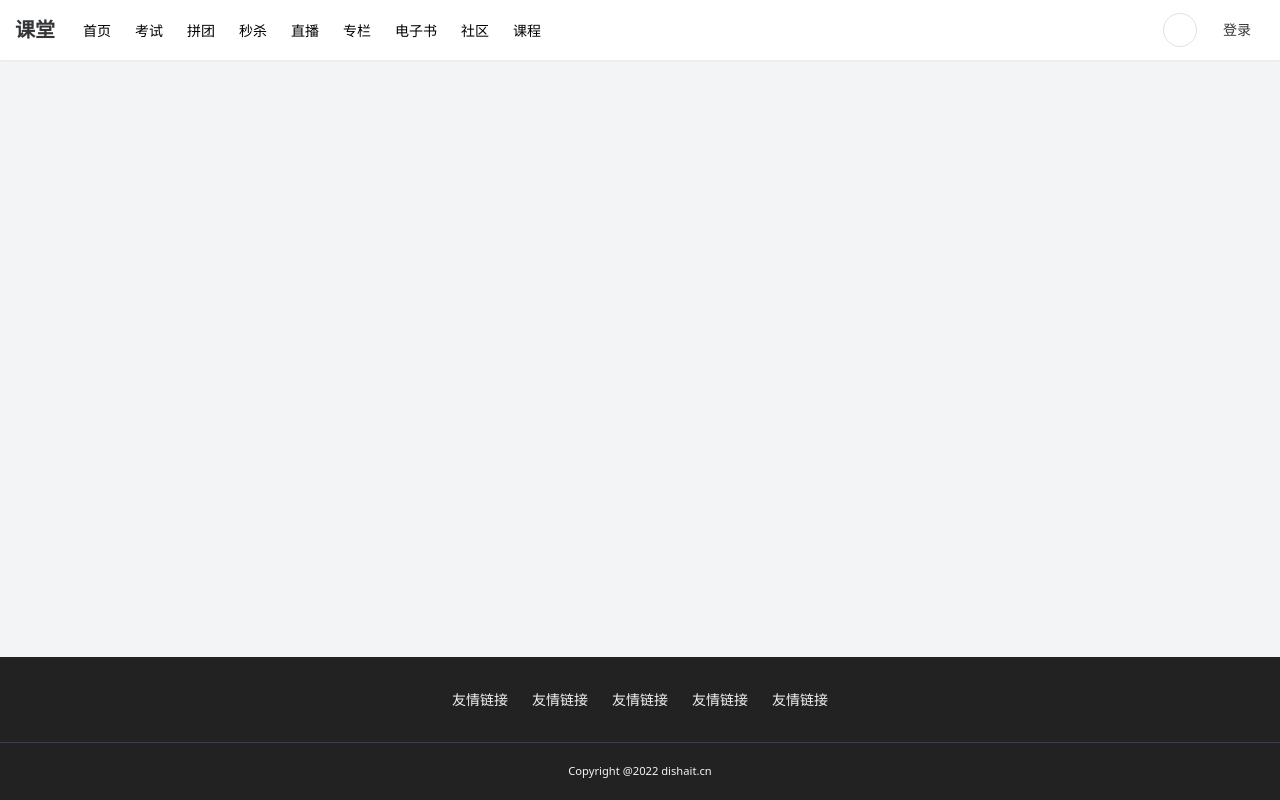
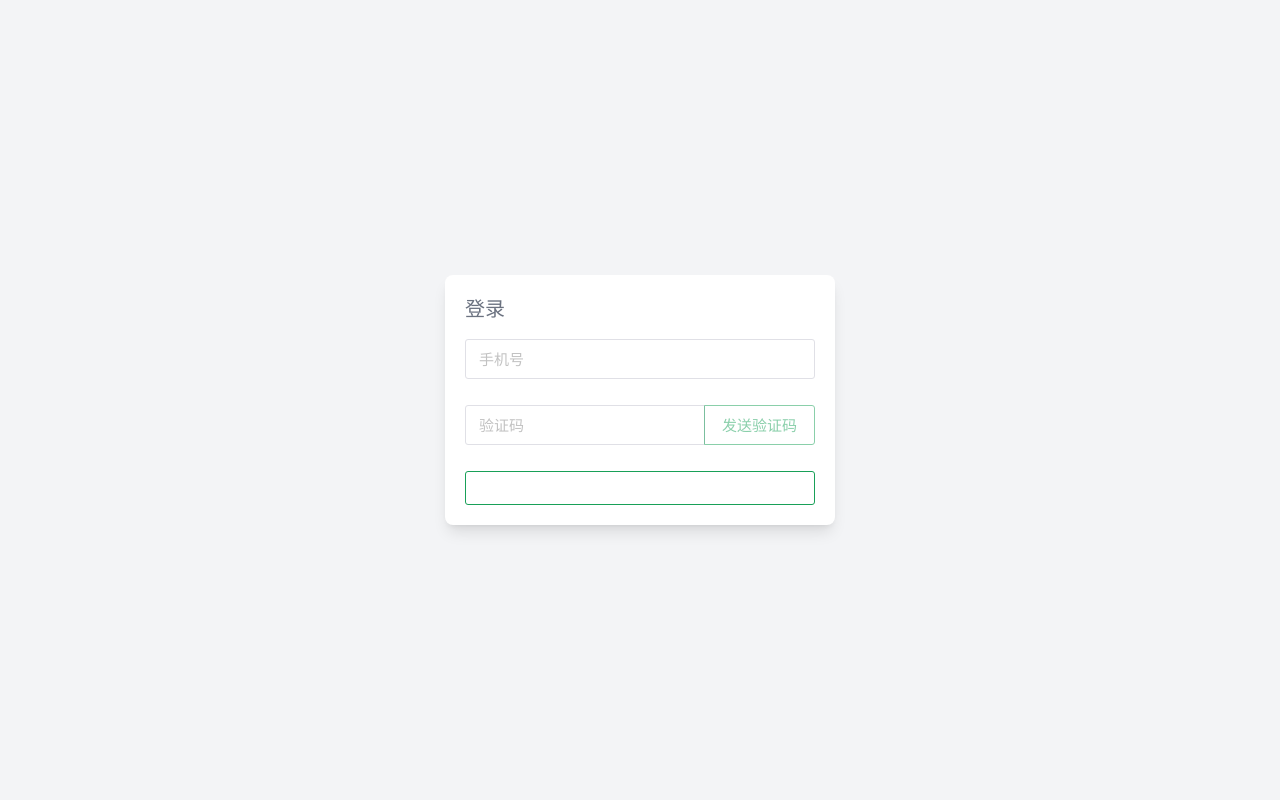
Before and after one commit to Lau225/nuxt-edu, a Nuxt app: page /bindphone in a window 1280 px wide. Built offline with nearby package versions, Linux system fonts and the light colour scheme; some icons are missing.

Commit message:
手机验证码制作完成

```diff
--- a/apis/user.js
+++ b/apis/user.js
@@ -22,3 +22,12 @@ export  function useRegApi(body){
         body
     })
 }
+
+// 获取手机验证码
+export function usePhoneCallApi(phone){
+    return useHttpPost("getCaptcha",'/get_captcha',{
+        body:{
+            phone
+        }
+    })
+}
--- /dev/null
+++ b/components/SendCode.vue
@@ -0,0 +1,41 @@
+<template>
+    <n-button type="primary" ghost @click="send" :loading="loading" :disabled="time>0||!phone">
+        {{ text }}
+    </n-button>
+</template>
+
+<script setup>
+import {NButton,createDiscreteApi } from "naive-ui";
+const props = defineProps(["phone"])
+const loading = ref(false)
+const time = ref(0)
+const text = computed(()=>{
+    if(loading.value){
+        return "发送中..."
+    }
+    if(time.value > 0){
+        return `${time.value}秒`
+    }
+    return "发送验证码"
+})
+const send = async () => {
+    console.log(props.phone);
+    loading.value = true
+    const timer = ref(null)
+    const {data,error} = await usePhoneCallApi(props.phone)
+    console.log(data,error);
+    loading.value = false
+    if(error.value) return
+    if(timer.value) clearInterval (timer.value)
+    time.value = 60
+    setInterval(()=>{
+        time.value --
+        if(time.value<=0){
+            clearInterval(timer.value)
+        }
+    },1000)
+    const {message} = createDiscreteApi(["message"])
+    const msg = data.value == "ok" ? "发送成功" : `你的验证码是${data.value}`
+    message.success(msg)
+}
+</script>
--- /dev/null
+++ b/pages/bindphone.vue
@@ -0,0 +1,74 @@
+<template>
+  <n-form
+    class="w-[350px]"
+    :model="form"
+    ref="formRef"
+    :rules="rules"
+    :inline="false"
+    size="large"
+  >
+    <n-form-item path="phone" :show-label="false">
+      <n-input
+        v-model:value="form.phone"
+        placeholder="手机号"
+      ></n-input>
+    </n-form-item>
+    <n-form-item :show-label="false" path="code">
+      <n-input-group>
+        <n-input
+        v-model:value="form.code"
+        placeholder="验证码"
+        :style="{width:'75%'}"
+      ></n-input>
+      <send-code :phone="form.phone"/>
+      </n-input-group>
+    </n-form-item>
+    <div>
+      <n-button
+        class="w-full"
+        type="primary"
+        @click="onSubmit"
+        :loading="loading"
+      >
+        绑 定
+      </n-button>
+    </div>
+  </n-form>
+</template>
+
+<script setup>
+import { NForm, NFormItem, NInput, NButton, createDiscreteApi,NInputGroup } from "naive-ui";
+
+const loading = ref(false);
+
+useHead({ title: "绑定手机号" });
+
+const form = reactive({
+  phone: "",
+  code: "",
+});
+const rules = {
+  phone: [
+    {
+      required: true,
+      message:"手机号必填"
+    },
+  ],
+  code: [
+    {
+      required: true,
+      message: "验证码必填",
+    },
+  ],
+};
+const formRef = ref(null);
+
+const onSubmit = () => {};
+definePageMeta({
+    layout:'login',
+    title:"绑定手机号"
+})
+</script>
+
+<style>
+</style>
--- a/pages/login.vue
+++ b/pages/login.vue
@@ -64,10 +64,8 @@ import {
   NFormItem,
   NInput,
   NButton,
-  useMessage,
   createDiscreteApi,
 } from "naive-ui";
-import { useRegApi } from "~/apis/user";
 
 const route = useRoute();
 
```
